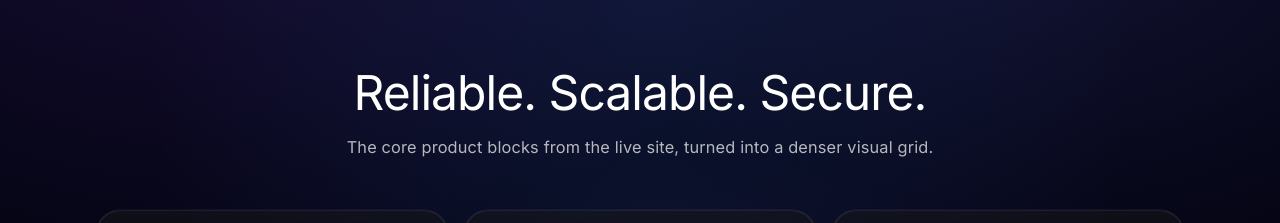
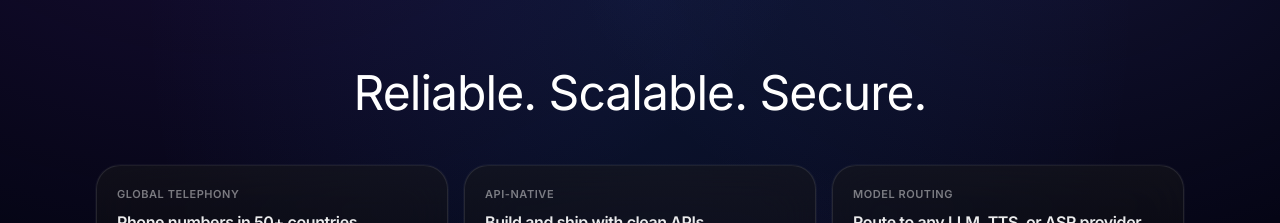
Before and after one commit to snehaamishraa/Vocallabs.AI-Clone-, a Next.js app: page / in a window 1280 px wide. Shown: the part 2680-2903 px from the top of the page. Built offline with nearby package versions, Linux system fonts and the light colour scheme.

Commit message:
chore: remove pillars subtitle line

```diff
--- a/src/components/landing/PillarsSection.tsx
+++ b/src/components/landing/PillarsSection.tsx
@@ -71,9 +71,6 @@ export function PillarsSection() {
           >
             Reliable. Scalable. Secure.
           </motion.h2>
-          <motion.p variants={reveal} className="mx-auto mt-4 max-w-2xl text-[1.02rem] leading-[1.8] tracking-[0.01em] text-white/70">
-            The core product blocks from the live site, turned into a denser visual grid.
-          </motion.p>
         </motion.div>
 
         <motion.div
```
